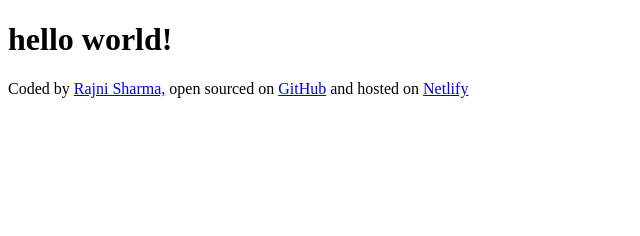
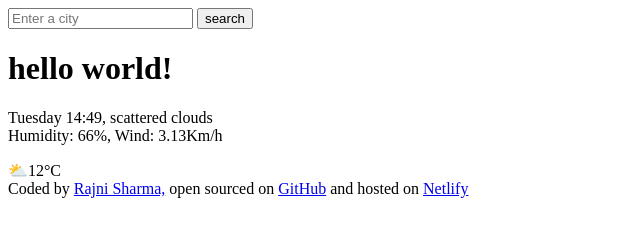
Before and after one commit to rajnisphd/weather_app_shecodes, a plain HTML site: page index.html in a window 1280 px wide. Shown: the whole page, without its empty margins (0-640 px from the left). Drawn offline with Linux system fonts and the light colour scheme.

Commit message:
added html

```diff
--- a/index.html
+++ b/index.html
@@ -6,7 +6,24 @@
     <title>weather app</title>
   </head>
   <body>
-    <h1>hello world!</h1>
+    <header>
+      <form>
+        <input type="search" placeholder="Enter a city" required />
+        <input type="submit" value="search" />
+      </form>
+    </header>
+    <main>
+      <div>
+        <h1>hello world!</h1>
+        <p>
+          Tuesday 14:49, scattered clouds
+          <br />
+          Humidity: 66%, Wind: 3.13Km/h
+        </p>
+      </div>
+      <div>⛅12°C</div>
+    </main>
+
     <footer>
       Coded by
       <a href="https://github.com/rajnisphd?tab=repositories" target="_blank"
@@ -19,7 +36,9 @@
         >GitHub</a
       >
       and hosted on
-      <a href="https://weather-app-scplus.netlify.app/">Netlify</a>
+      <a href="https://weather-app-scplus.netlify.app/" target="_blank"
+        >Netlify</a
+      >
     </footer>
   </body>
 </html>
```
